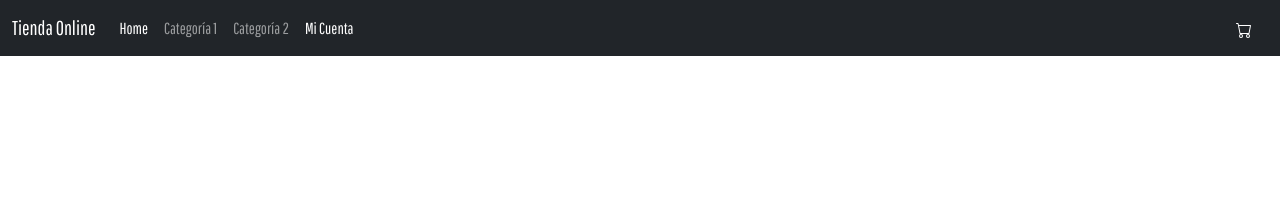
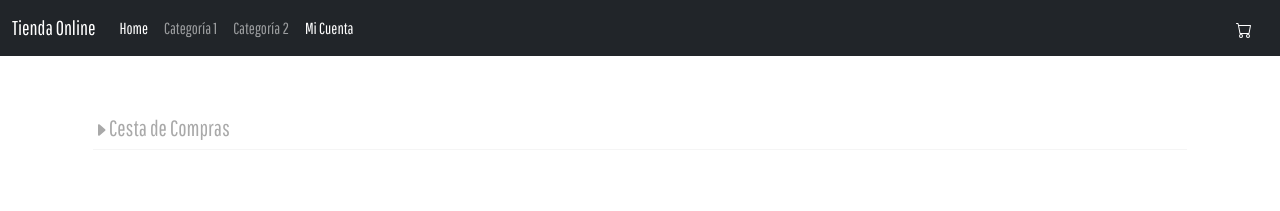
Before and after one commit to mfreire29/Coder1, a React (Create React App) app: page /cart in a window 1280 px wide. Shown: the top 211 px of the page. Built offline with nearby package versions, Linux system fonts and the light colour scheme.

Commit message:
Entrega Intermedia 2

```diff
--- a/src/App.js
+++ b/src/App.js
@@ -4,6 +4,7 @@ import Header from './components/Header'
 import Footer from './components/Footer'
 import ItemDetailContainer from './components/ItemDetailContainer'
 import ItemListContainer from './components/ItemListContainer'
+import Cart from './components/Cart'
 
 const App = () => {
     return (
@@ -18,6 +19,9 @@ const App = () => {
           </Route>
           <Route exact path="/item/:id">
             <ItemDetailContainer greeting="Detalle de Producto"/>
+          </Route>
+          <Route exact path="/cart">
+            <Cart greeting="Cesta de Compras"/>
           </Route>
         </Switch>
         <Footer/>
--- /dev/null
+++ b/src/components/Cart.js
@@ -0,0 +1,36 @@
+import React from 'react'
+
+function Cart({ greeting }) {
+    const style = {
+        margin: "0.5em",
+        paddingLeft: 0,
+        listStyle: "none",
+        color: "#a9a9a9",
+      };
+
+    return (
+        <div>
+            <div className="container">
+                <div className="row">
+                    <div className="col-12">
+                        <p className="titulo-pagina" style={style}>
+                        <svg
+                            xmlns="http://www.w3.org/2000/svg"
+                            width="16"
+                            height="16"
+                            fill="currentColor"
+                            className="bi bi-caret-right-fill"
+                            viewBox="0 0 16 16"
+                        >
+                            <path d="M12.14 8.753l-5.482 4.796c-.646.566-1.658.106-1.658-.753V3.204a1 1 0 0 1 1.659-.753l5.48 4.796a1 1 0 0 1 0 1.506z" />
+                        </svg>
+                        {greeting}
+                        </p>
+                    </div>
+                </div>
+            </div>
+        </div>
+    )
+}
+
+export default Cart
--- a/src/components/Navbar.js
+++ b/src/components/Navbar.js
@@ -45,7 +45,7 @@ function Navbar() {
               </li>
             </ul>
             <div className="d-flex">
-                <NavLink to="/" className="nav-link">
+                <NavLink to="/cart" className="nav-link">
                     <CartWidget/>
                 </NavLink>
             </div>
```
Also changed, not shown: 1 other file (tests, documents, lock files or other folders).
